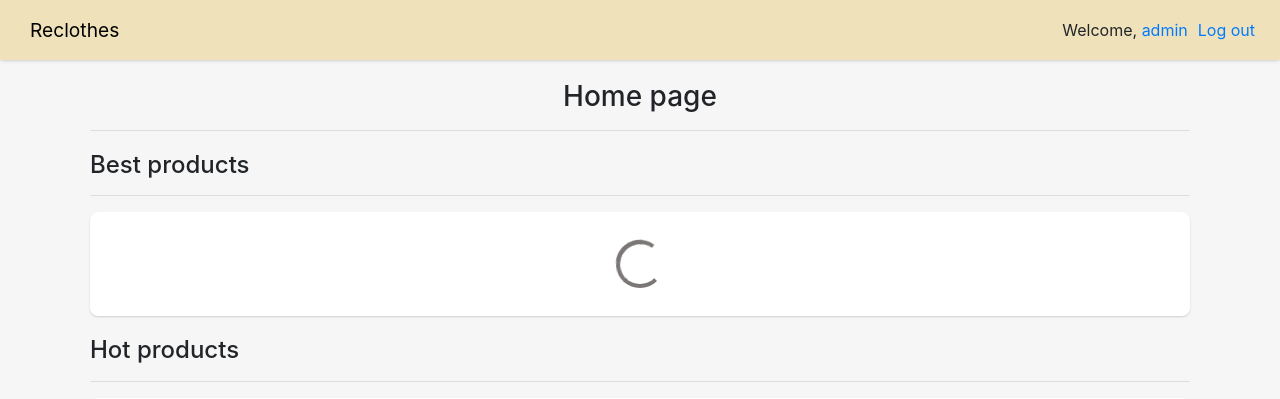
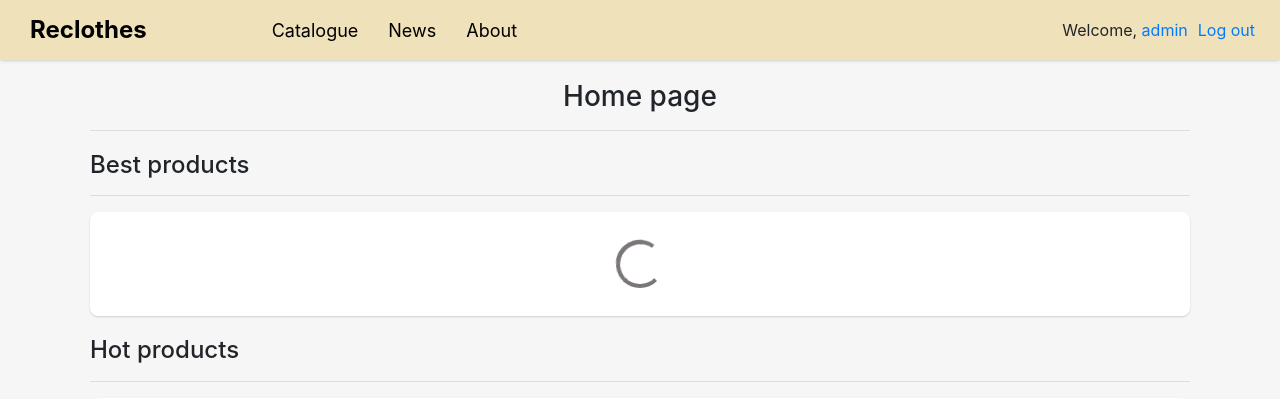
Before and after one commit to Lomank123/reclothes, a Django app: page / in a window 1280 px wide. Shown: the top 399 px of the page. Run offline with Django 4.2, Linux system fonts and the light colour scheme; a user stored in the database is signed in; data comes from the database, SQL or seed files in the repository; data that the repository does not hold is empty; some libraries are stand-ins or nearby versions.

Commit message:
Add catalogue page and header links

```diff
--- a/reclothes/catalogue/urls.py
+++ b/reclothes/catalogue/urls.py
@@ -11,4 +11,5 @@ router.register("tag", viewsets.TagViewSet, basename="tag")
 urlpatterns = [
     path('', views.HomeView.as_view(), name="home"),
     path('product/<int:pk>/', views.ProductDetailView.as_view(), name="product-detail"),
+    path('catalogue/', views.CatalogueView.as_view(), name="catalogue"),
 ]
--- a/reclothes/catalogue/views.py
+++ b/reclothes/catalogue/views.py
@@ -12,3 +12,7 @@ class ProductDetailView(TemplateView):
         context = super().get_context_data(**kwargs)
         context["product_id"] = kwargs.get("pk")
         return context
+
+
+class CatalogueView(TemplateView):
+    template_name = 'catalogue/catalogue.html'
--- a/reclothes/static/reclothes/css/styles.css
+++ b/reclothes/static/reclothes/css/styles.css
@@ -35,12 +35,13 @@ footer {
 
 /* Logo */
 .logo {
+  font-weight: bold;
   width: auto;
   display: flex;
   align-items: center;
   padding: 10px;
   margin-left: 20px;
-  font-size: larger;
+  font-size: 24px;
 }
 a.logo, a.logo:hover, a.logo:active, a.logo:visited, a.logo:focus {
   color: black;
@@ -83,6 +84,8 @@ a.logo, a.logo:hover, a.logo:active, a.logo:visited, a.logo:focus {
 .auth-text {
   display: flex;
   align-items: center;
+  width: 100%;
+  justify-content: flex-end;
 }
 
 #cart-header-block {
@@ -107,3 +110,20 @@ a.logo, a.logo:hover, a.logo:active, a.logo:visited, a.logo:focus {
 .cart-icon {
   margin-right: 5px;
 }
+
+.links-block {
+  display: flex;
+  width: 100%;
+  justify-content: flex-start;
+  align-items: center;
+  margin-left: 100px;
+  margin-right: 40px;
+}
+
+.header-link {
+  font-size: large;
+  margin-left: 10px;
+  margin-right: 10px;
+  padding: 5px;
+  color: black;
+}
--- a/reclothes/templates/layout/base.html
+++ b/reclothes/templates/layout/base.html
@@ -23,12 +23,19 @@
   <body>
     <header>
 			<a class="logo" href="{% url 'catalogue:home' %}">Reclothes</a>
+
+      <div class="links-block">
+        <a href="{% url 'catalogue:catalogue' %}" class="header-link">Catalogue</a>
+        <a href="#" class="header-link">News</a>
+        <a href="#" class="header-link">About</a>
+      </div>
+
 			<div class="auth-text">
 
         <div id="cart-header-block"></div>
 
         {% if user.is_authenticated %}
-					<span class="auth-link">Welcome, <a href="">{{ user.username }}</a></span>
+					<span class="auth-link">Welcome, <a href="#">{{ user.username }}</a></span>
           <a href="{% url 'accounts:logout' %}" class="auth-link">Log out</a>
         {% else %}
           <a href="{% url 'accounts:login' %}" class="auth-link">Sign in</a>
```
Also changed, not shown: reclothes/templates/catalogue/catalogue.html (added, +20 -0 lines), reclothes/static/catalogue/css/catalogue.css (added), reclothes/static/catalogue/js/catalogue.js (added).
